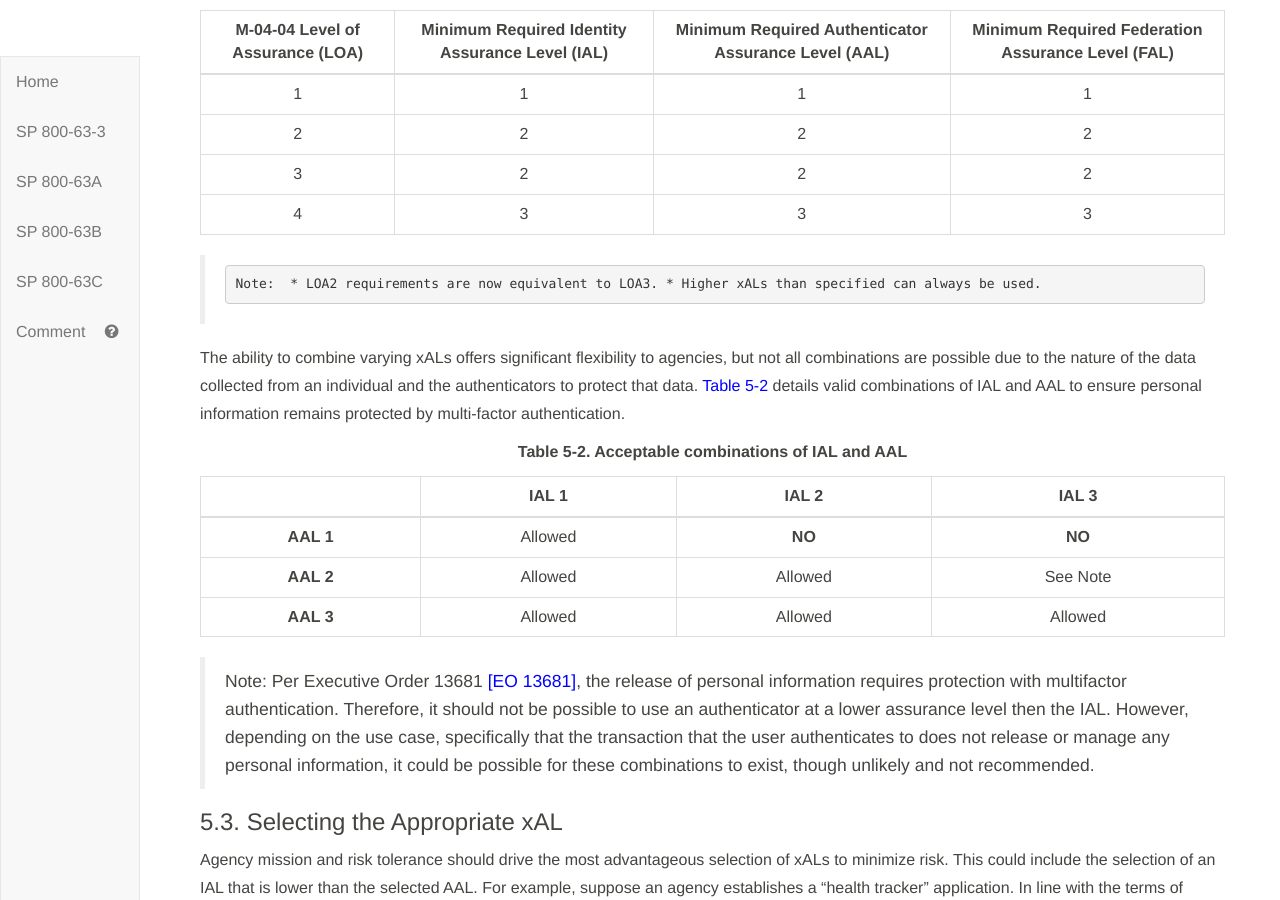
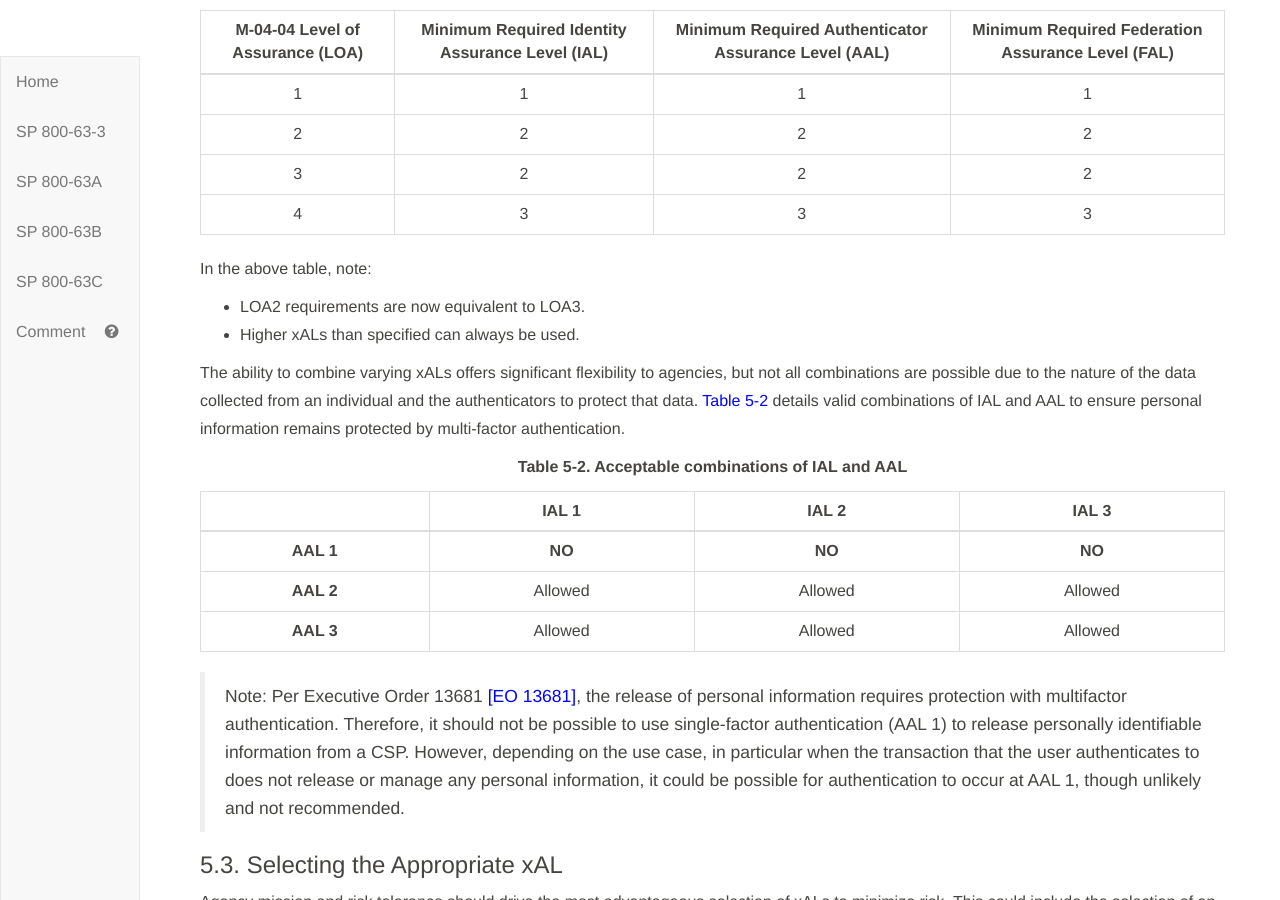
Before and after one commit to usnistgov/800-63-3, a Jekyll site: the page built from sp800-63-3.md, in a window 1280 px wide and 900 px high, scrolled down 27362 px. Built offline with Jekyll 4.4.1, drawn with Linux system fonts in a browser that asks for light colours.

Commit message:
Adjustments to IAL/AAL compatibility matrix

```diff
--- a/sp800-63-3/sec5_xAL.md
+++ b/sp800-63-3/sec5_xAL.md
@@ -71,10 +71,9 @@ This guideline introduces a model where individual xALs can be selected without
 | 3 | 2 | 2 | 2
 | 4 | 3 | 3 | 3
 
->	Note:
+In the above table, note:
 * LOA2 requirements are now equivalent to LOA3.
 * Higher xALs than specified can always be used.
->
 
 The ability to combine varying xALs offers significant flexibility to agencies, but not all combinations are possible due to the nature of the data collected from an individual and the authenticators to protect that data. [Table 5-2](#63sec5-Table2) details valid combinations of IAL and AAL to ensure personal information remains protected by multi-factor authentication.
 
@@ -89,11 +88,11 @@ The ability to combine varying xALs offers significant flexibility to agencies,
 
 | | IAL 1 | IAL 2 | IAL 3 |
 |:-:|:-:|:-:|:-:|
-| **AAL 1** | Allowed | **NO** | **NO** |
-| **AAL 2** | Allowed | Allowed | See Note |
+| **AAL 1** | **NO** | **NO** | **NO** |
+| **AAL 2** | Allowed | Allowed | Allowed |
 | **AAL 3** | Allowed | Allowed | Allowed |
 
-> Note: Per Executive Order 13681 [[EO 13681]](#EO13681), the release of personal information requires protection with multifactor authentication. Therefore, it should not be possible to use an authenticator at a lower assurance level then the IAL. However, depending on the use case, specifically that the transaction that the user authenticates to does not release or manage any personal information, it could be possible for these combinations to exist, though unlikely and not recommended.
+> Note: Per Executive Order 13681 [[EO 13681]](#EO13681), the release of personal information requires protection with multifactor authentication. Therefore, it should not be possible to use single-factor authentication (AAL 1) to release personally identifiable information from a CSP. However, depending on the use case, in particular when the transaction that the user authenticates to does not release or manage any personal information, it could be possible for authentication to occur at AAL 1, though unlikely and not recommended.
 
 
 ### 5.3. <a name="CYOA"></a>Selecting the Appropriate xAL
```
